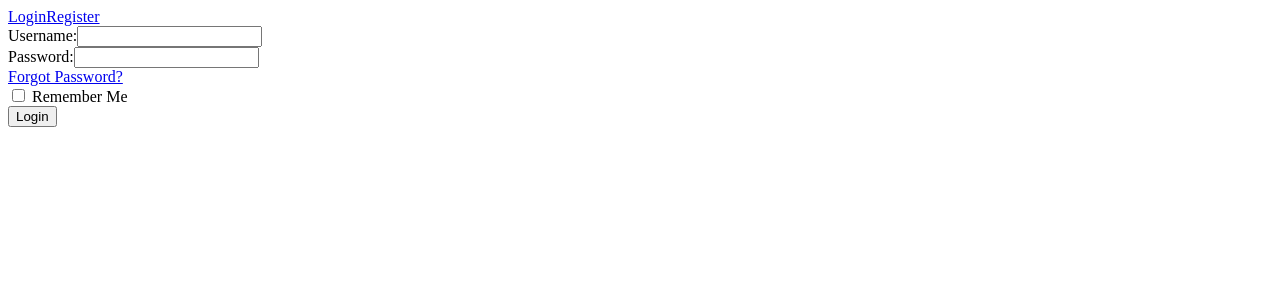
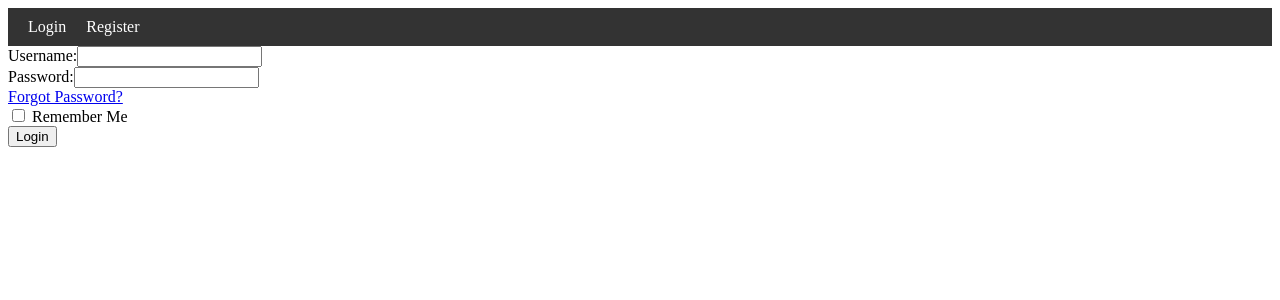
Before and after one commit to vaanskii/vansify, a Vue app in the folder frontend/: page /login in a window 1280 px wide. Shown: the top 300 px of the page. Built offline with nearby package versions, Linux system fonts and the light colour scheme; no server answers.

Commit message:
added styles  for navigation.

```diff
--- a/frontend/src/components/Navigation.vue
+++ b/frontend/src/components/Navigation.vue
@@ -1,20 +1,25 @@
 <template>
-  <div>
+  <nav class="navbar">
     <div v-if="store.user.isAuthenticated">
-      <router-link v-if="store.user.isAuthenticated" to="/inbox">My Chats
-        <span v-if="unreadCount > 0">({{ unreadCount }})</span>
-      </router-link> |
-      <router-link v-if="store.user.isAuthenticated" to="/notifications"> Notifications
-        <span v-if="unreadNotificationCount > 0">({{ unreadNotificationCount }})</span>
-      </router-link> |
-      <router-link v-if="store.user.isAuthenticated" :to="`/${store.user.username}`">My Profile</router-link> |
-      <button v-if="store.user.isAuthenticated" @click="logout">Logout</button>
+      <router-link class="nav-link" to="/">Home</router-link>
+      <router-link v-if="store.user.isAuthenticated" to="/inbox" class="nav-link">
+        My Chats
+        <span v-if="unreadCount > 0" class="badge">{{ unreadCount }}</span>
+      </router-link>
+      <router-link v-if="store.user.isAuthenticated" to="/notifications" class="nav-link">
+        Notifications
+        <span v-if="unreadNotificationCount > 0" class="badge">{{ unreadNotificationCount }}</span>
+      </router-link>
+      <router-link v-if="store.user.isAuthenticated" :to="`/${store.user.username}`" class="nav-link">
+        My Profile
+      </router-link>
+      <button v-if="store.user.isAuthenticated" @click="logout" class="nav-button">Logout</button>
     </div>
     <div v-else>
-      <router-link to="/login">Login</router-link>
-      <router-link to="/register">Register</router-link>
+      <router-link to="/login" class="nav-link">Login</router-link>
+      <router-link to="/register" class="nav-link">Register</router-link>
     </div>
-  </div>
+  </nav>
 </template>
 
 <script setup>
@@ -146,3 +151,47 @@ onUnmounted(() => {
   emitter.on('chat-read', fetchChatUnreadCount);
 });
 </script>
+
+
+
+<style scoped>
+.navbar {
+  display: flex;
+  justify-content: space-between;
+  align-items: center;
+  background-color: #333;
+  padding: 10px;
+}
+
+.nav-link {
+  color: white;
+  text-decoration: none;
+  margin: 0 10px;
+}
+
+.nav-link:hover {
+  text-decoration: underline;
+}
+
+.nav-button {
+  background-color: #ff4d4d;
+  border: none;
+  color: white;
+  padding: 10px 20px;
+  cursor: pointer;
+  border-radius: 5px;
+}
+
+.nav-button:hover {
+  background-color: #ff1a1a;
+}
+
+.badge {
+  background-color: #ff4d4d;
+  border-radius: 12px;
+  padding: 2px 8px;
+  color: white;
+  font-size: 0.8em;
+  margin-left: 5px;
+}
+</style>
```
